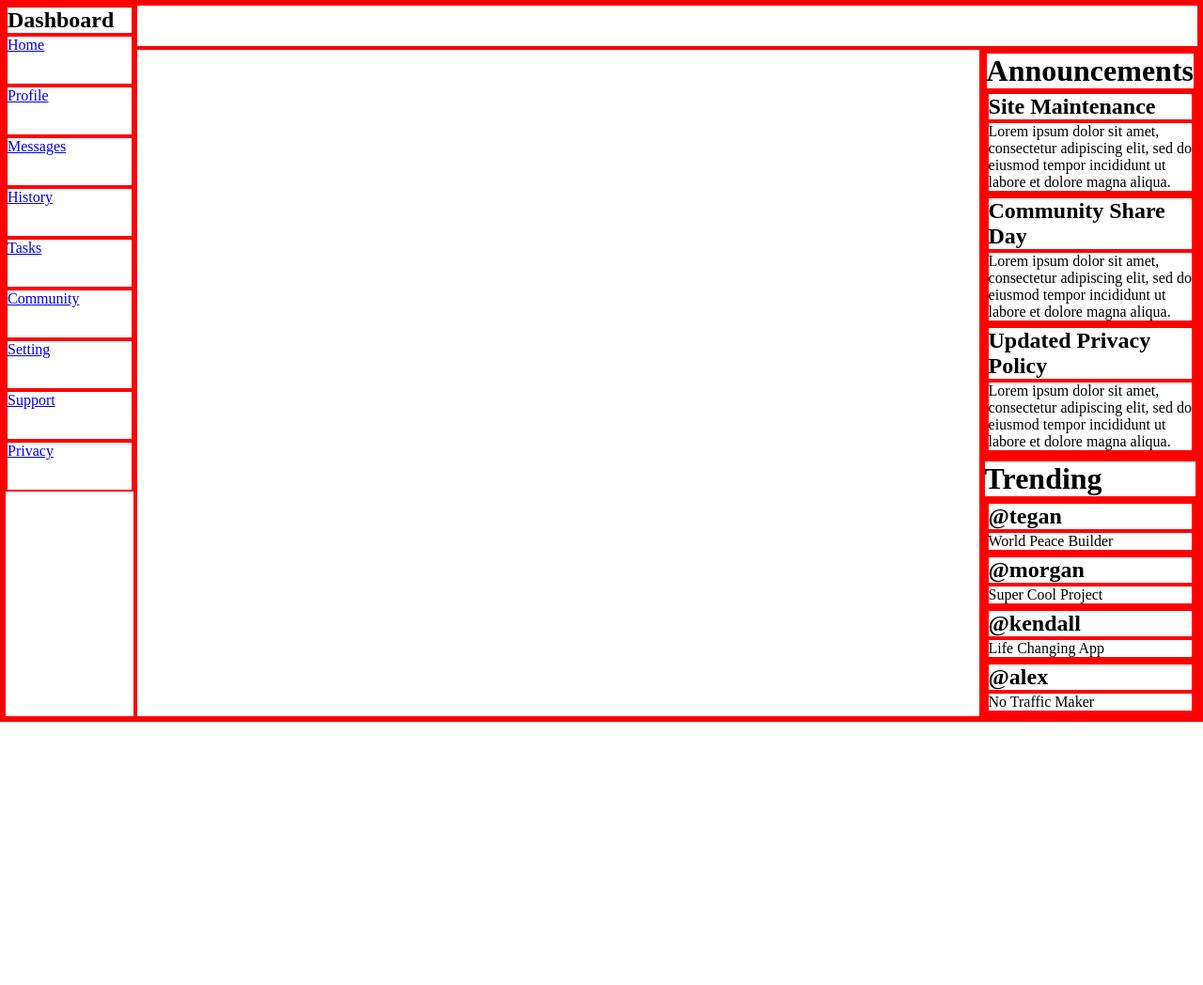
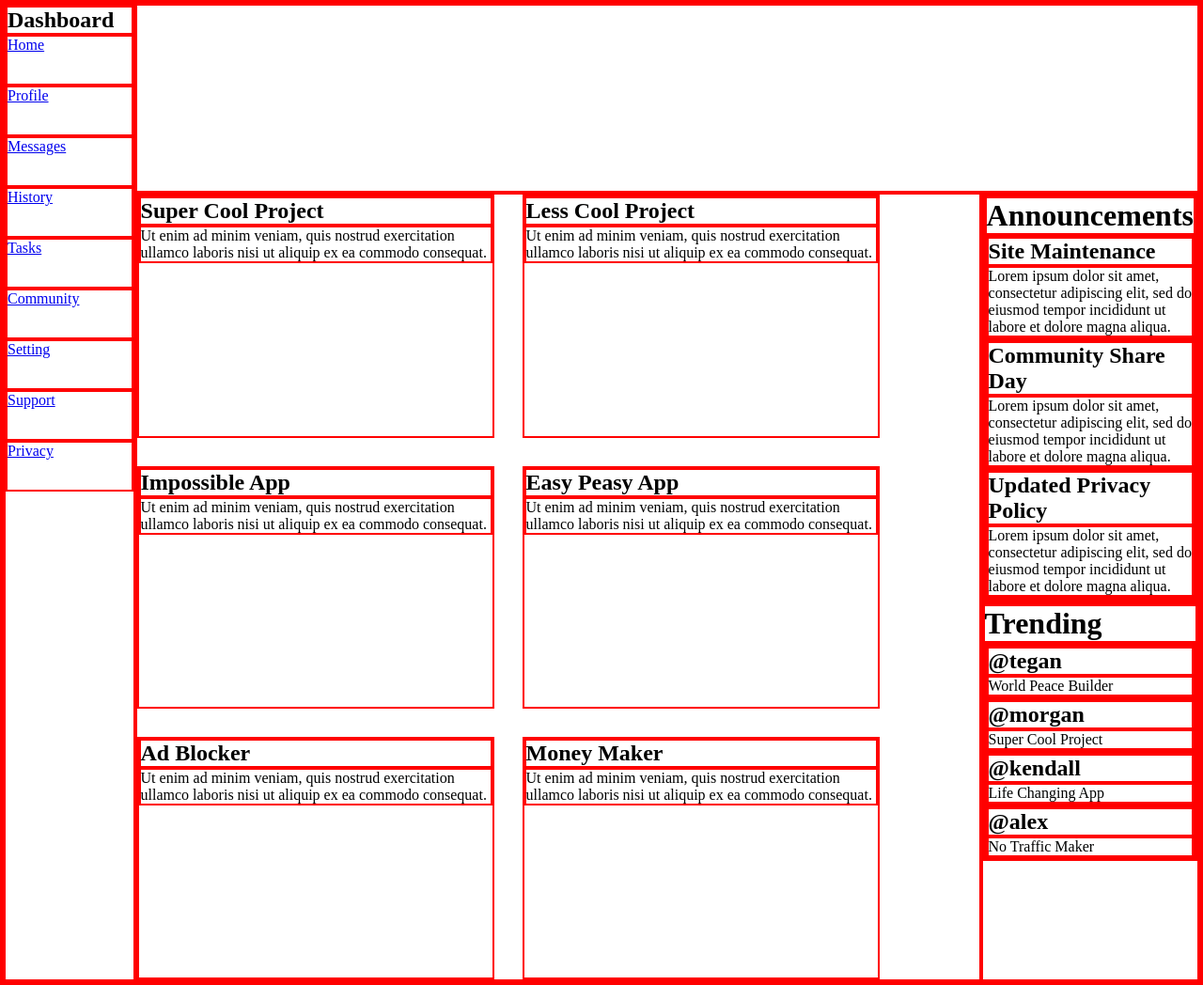
Before and after one commit to AbhiIfYouMust/Admin-dashboard, a plain HTML site: page index.html in a window 1280 px wide. Shown: the whole page at 94% size. Before the commit the page ends 800 px from the top, so only its background shows below. Drawn offline with Linux system fonts and the light colour scheme.

Commit message:
Created initial cards

```diff
--- a/index.html
+++ b/index.html
@@ -25,7 +25,32 @@
         <a href="#" class="dashboard">Privacy</a>
     </nav>
 
-    <div id="card-container"></div>
+    <div id="card-container">
+        <div class="card">
+            <h2>Super Cool Project</h2>
+            <p>Ut enim ad minim veniam, quis nostrud exercitation ullamco laboris nisi ut aliquip ex ea commodo consequat. </p>
+        </div>
+        <div class="card">
+            <h2>Less Cool Project</h2>
+            <p>Ut enim ad minim veniam, quis nostrud exercitation ullamco laboris nisi ut aliquip ex ea commodo consequat. </p>
+        </div>
+        <div class="card">
+            <h2>Impossible App</h2>
+            <p>Ut enim ad minim veniam, quis nostrud exercitation ullamco laboris nisi ut aliquip ex ea commodo consequat. </p>
+        </div>
+        <div class="card">
+            <h2>Easy Peasy App</h2>
+            <p>Ut enim ad minim veniam, quis nostrud exercitation ullamco laboris nisi ut aliquip ex ea commodo consequat. </p>
+        </div>
+        <div class="card">
+            <h2>Ad Blocker</h2>
+            <p>Ut enim ad minim veniam, quis nostrud exercitation ullamco laboris nisi ut aliquip ex ea commodo consequat. </p>
+        </div>
+        <div class="card">
+            <h2>Money Maker</h2>
+            <p>Ut enim ad minim veniam, quis nostrud exercitation ullamco laboris nisi ut aliquip ex ea commodo consequat. </p>
+        </div>
+    </div>
 
 
     <div id="announcements">
--- a/style.css
+++ b/style.css
@@ -6,9 +6,9 @@
 
 body {
     display: grid;
-    height: 95vh;
+    height: 130vh;
     grid-template-columns: 1fr 900px 1fr;
-    grid-template-rows: 1.3fr 2fr 2fr;
+    grid-template-rows: 1fr 2fr 2fr;
 }
 
 nav {
@@ -38,4 +38,9 @@ header {
 
 #card-container {
     grid-area: 2 / 2 / 4 / 3;
+
+
+    display: grid;
+    grid-template-columns: repeat(auto-fill, 380px);
+    gap: 30px;
 }
```
